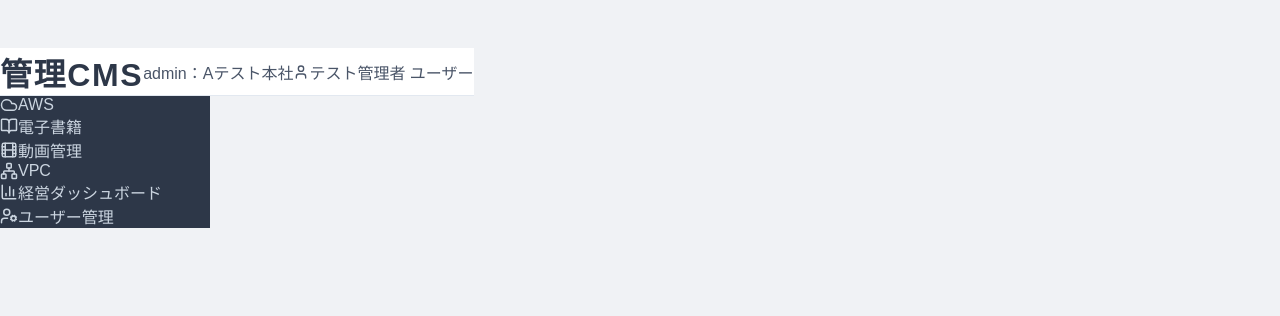
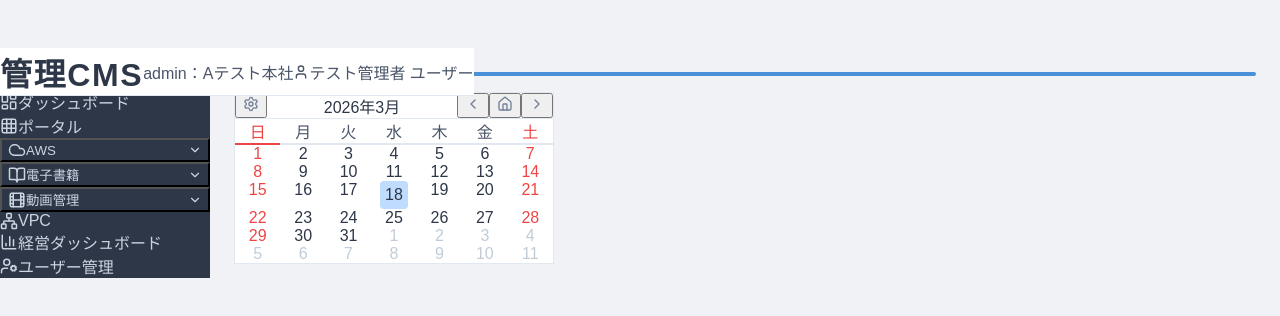
Before and after one commit to static-haruka/frontend-training-2, a Next.js app: page / in a window 1280 px wide. Shown: the top 316 px of the page. Built offline with nearby package versions, Linux system fonts and the light colour scheme.

Commit message:
feat: add dynamic sidebar and calendar component

```diff
--- a/src/app/page.tsx
+++ b/src/app/page.tsx
@@ -1,5 +1,6 @@
 import Header from "@/components/layout/Header";
 import Sidebar from "@/components/layout/Sidebar";
+import Calendar from "@/components/calendar/Calendar";
 
 export default function Home() {
   return (
@@ -7,6 +8,7 @@ export default function Home() {
       <Header />
       <Sidebar />
       <main
+        className="transition-all duration-300"
         style={{
           marginTop: "48px",
           marginLeft: "210px",
@@ -14,7 +16,15 @@ export default function Home() {
           minHeight: "calc(100vh - 48px)",
         }}
       >
-        {/*コンテンツを追加 */}
+        <div
+          style={{
+            height: "4px",
+            backgroundColor: "#4a90d9",
+            marginBottom: "16px",
+            borderRadius: "2px",
+          }}
+        />
+        <Calendar />
       </main>
     </div>
   );
--- /dev/null
+++ b/src/components/calendar/Calendar.tsx
@@ -0,0 +1,156 @@
+"use client";
+
+import { useState } from "react";
+import { ChevronLeft, ChevronRight, Home, Settings } from "lucide-react";
+
+const WEEKDAYS = ["日", "月", "火", "水", "木", "金", "土"];
+
+export default function Calendar() {
+  const today = new Date();
+  const [current, setCurrent] = useState({
+    year: today.getFullYear(),
+    month: today.getMonth(),
+  });
+
+  const goToPrev = () => {
+    setCurrent((prev) => {
+      const d = new Date(prev.year, prev.month - 1);
+      return { year: d.getFullYear(), month: d.getMonth() };
+    });
+  };
+
+  const goToNext = () => {
+    setCurrent((prev) => {
+      const d = new Date(prev.year, prev.month + 1);
+      return { year: d.getFullYear(), month: d.getMonth() };
+    });
+  };
+
+  const goToToday = () => {
+    setCurrent({ year: today.getFullYear(), month: today.getMonth() });
+  };
+
+  const { year, month } = current;
+
+  const daysInMonth = new Date(year, month + 1, 0).getDate();
+  const firstDay = new Date(year, month, 1).getDay();
+
+  const daysInPrevMonth = new Date(year, month, 0).getDate();
+  const prevDays = Array.from({ length: firstDay }, (_, i) =>
+    daysInPrevMonth - firstDay + 1 + i
+  );
+
+  const currentDays = Array.from({ length: daysInMonth }, (_, i) => i + 1);
+
+  const totalCells = 42;
+  const nextDays = Array.from(
+    { length: totalCells - prevDays.length - currentDays.length },
+    (_, i) => i + 1
+  );
+
+  const isToday = (day: number) =>
+    day === today.getDate() &&
+    month === today.getMonth() &&
+    year === today.getFullYear();
+
+  return (
+    <div
+      className="inline-block rounded"
+      style={{
+        backgroundColor: "#ffffff",
+        border: "1px solid #e2e8f0",
+        minWidth: "320px",
+      }}
+    >
+      {/* カレンダーヘッダー */}
+      <div
+        className="flex items-center gap-3 px-4 py-3"
+        style={{ borderBottom: "1px solid #e2e8f0" }}
+      >
+        <button className="p-1 rounded hover:bg-gray-100 transition-colors" style={{ color: "#718096" }}>
+          <Settings size={16} />
+        </button>
+        <span className="flex-1 text-center font-medium text-sm" style={{ color: "#2d3748" }}>
+          {year}年{month + 1}月
+        </span>
+        <div className="flex items-center gap-1">
+          <button onClick={goToPrev} className="p-1 rounded hover:bg-gray-100 transition-colors" style={{ color: "#718096" }}>
+            <ChevronLeft size={16} />
+          </button>
+          <button onClick={goToToday} className="p-1 rounded hover:bg-gray-100 transition-colors" style={{ color: "#718096" }}>
+            <Home size={16} />
+          </button>
+          <button onClick={goToNext} className="p-1 rounded hover:bg-gray-100 transition-colors" style={{ color: "#718096" }}>
+            <ChevronRight size={16} />
+          </button>
+        </div>
+      </div>
+
+      {/* 曜日ヘッダー */}
+      <div className="grid grid-cols-7">
+        {WEEKDAYS.map((day, i) => (
+          <div
+            key={day}
+            className="text-center text-xs py-2 font-medium"
+            style={{
+              color: i === 0 || i === 6 ? "#ef4444" : "#4a5568",
+              borderBottom: `2px solid ${i === 0 ? "#ef4444" : "#e2e8f0"}`,
+            }}
+          >
+            {day}
+          </div>
+        ))}
+      </div>
+
+      {/* 日付グリッド */}
+      <div className="grid grid-cols-7">
+        {/* 前月 */}
+        {prevDays.map((day, i) => (
+          <div key={`prev-${i}`} className="text-center text-xs py-3" style={{ color: "#c0ccd8" }}>
+            {day}
+          </div>
+        ))}
+
+        {/* 当月 */}
+        {currentDays.map((day) => {
+          const colIndex = (firstDay + day - 1) % 7;
+          const isSun = colIndex === 0;
+          const isSat = colIndex === 6;
+          const todayCell = isToday(day);
+
+          return (
+            <div
+              key={`cur-${day}`}
+              className="text-center text-xs py-3"
+              style={{ color: isSun || isSat ? "#ef4444" : "#2d3748" }}
+            >
+              {todayCell ? (
+                <span
+                  style={{
+                    display: "inline-block",
+                    width: "28px",
+                    height: "28px",
+                    lineHeight: "28px",
+                    backgroundColor: "#bfdbfe",
+                    borderRadius: "4px",
+                  }}
+                >
+                  {day}
+                </span>
+              ) : (
+                day
+              )}
+            </div>
+          );
+        })}
+
+        {/* 翌月 */}
+        {nextDays.map((day, i) => (
+          <div key={`next-${i}`} className="text-center text-xs py-3" style={{ color: "#c0ccd8" }}>
+            {day}
+          </div>
+        ))}
+      </div>
+    </div>
+  );
+}
--- a/src/components/layout/Sidebar.tsx
+++ b/src/components/layout/Sidebar.tsx
@@ -1,50 +1,103 @@
 "use client";
 
+import { useState } from "react";
 import Link from "next/link";
 import { usePathname } from "next/navigation";
-import {
-  LayoutDashboard,
-  Grid3X3,
-  Cloud,
-  BookOpen,
-  Film,
-  Network,
-  BarChart3,
-  UserCog,
-} from "lucide-react";
-
-// メニュー項目
-const navItems = [
-  { label: "ダッシュボード", icon: LayoutDashboard, href: "/dashboard" },
-  { label: "ポータル",       icon: Grid3X3,        href: "/portal" },
-  { label: "AWS",            icon: Cloud,          href: "/aws" },
-  { label: "電子書籍",       icon: BookOpen,       href: "/ebooks" },
-  { label: "動画管理",       icon: Film,           href: "/videos" },
-  { label: "VPC",            icon: Network,        href: "/vpc" },
-  { label: "経営ダッシュボード", icon: BarChart3,  href: "/management-dashboard" },
-  { label: "ユーザー管理",   icon: UserCog,        href: "/users" },
-];
+import { ChevronLeft, ChevronRight, ChevronDown, ChevronUp } from "lucide-react";
+import { navItems } from "@/lib/navItems";
 
 export default function Sidebar() {
+  const [collapsed, setCollapsed] = useState(false);
+  const [openMenus, setOpenMenus] = useState<Record<string, boolean>>({});
   const pathname = usePathname();
+
+  const toggleMenu = (label: string) => {
+    setOpenMenus((prev) => ({ ...prev, [label]: !prev[label] }));
+  };
+
+  const sidebarWidth = collapsed ? 56 : 210;
 
   return (
     <aside
-      className="fixed left-0 top-12 bottom-0 z-20 flex flex-col"
+      className="fixed left-0 top-12 bottom-0 z-20 flex flex-col transition-all duration-300"
       style={{
-        width: "210px",
+        width: sidebarWidth,
         backgroundColor: "#2d3748",
+        overflowX: "hidden",
       }}
     >
+      {/* 折りたたみボタン */}
+      <button
+        onClick={() => setCollapsed(!collapsed)}
+        className="flex items-center justify-center w-full py-3 transition-colors"
+        style={{
+          color: "#a0aec0",
+          borderBottom: "1px solid #3d4f63",
+          minHeight: "42px",
+        }}
+      >
+        {collapsed ? <ChevronRight size={16} /> : <ChevronLeft size={16} />}
+      </button>
+
+      {/* ナビゲーション */}
       <nav className="flex-1 overflow-y-auto py-2">
         {navItems.map((item) => {
           const Icon = item.icon;
-          const isActive = pathname === item.href;
+          const hasChildren = item.children && item.children.length > 0;
+          const isOpen = openMenus[item.label];
+          const isActive = item.href
+            ? pathname === item.href
+            : item.children?.some((c) => pathname === c.href);
 
+          // サブメニューあり
+          if (hasChildren) {
+            return (
+              <div key={item.label}>
+                <button
+                  onClick={() => toggleMenu(item.label)}
+                  className="w-full flex items-center gap-3 px-4 py-2.5 text-sm transition-colors text-left"
+                  style={{
+                    color: isActive ? "#90cdf4" : "#cbd5e0",
+                    backgroundColor: isActive ? "#3d4f63" : "transparent",
+                  }}
+                >
+                  <Icon size={18} className="flex-shrink-0" />
+                  {!collapsed && (
+                    <>
+                      <span className="flex-1 whitespace-nowrap">{item.label}</span>
+                      {isOpen ? <ChevronUp size={14} /> : <ChevronDown size={14} />}
+                    </>
+                  )}
+                </button>
+
+                {/* サブメニュー */}
+                {!collapsed && isOpen && (
+                  <div style={{ backgroundColor: "#253141" }}>
+                    {item.children!.map((child) => (
+                      <Link
+                        key={child.href}
+                        href={child.href}
+                        className="flex items-center pl-11 pr-4 py-2 text-sm transition-colors"
+                        style={{
+                          color: pathname === child.href ? "#90cdf4" : "#a0aec0",
+                          backgroundColor: pathname === child.href ? "#3d4f63" : "transparent",
+                          textDecoration: "none",
+                        }}
+                      >
+                        {child.label}
+                      </Link>
+                    ))}
+                  </div>
+                )}
+              </div>
+            );
+          }
+
+          // サブメニューなし
           return (
             <Link
               key={item.label}
-              href={item.href}
+              href={item.href!}
               className="flex items-center gap-3 px-4 py-2.5 text-sm transition-colors"
               style={{
                 color: isActive ? "#90cdf4" : "#cbd5e0",
@@ -53,7 +106,9 @@ export default function Sidebar() {
               }}
             >
               <Icon size={18} className="flex-shrink-0" />
-              <span className="whitespace-nowrap">{item.label}</span>
+              {!collapsed && (
+                <span className="whitespace-nowrap">{item.label}</span>
+              )}
             </Link>
           );
         })}
--- /dev/null
+++ b/src/lib/navItems.ts
@@ -0,0 +1,69 @@
+import {
+  LayoutDashboard,
+  Grid3X3,
+  Cloud,
+  BookOpen,
+  Film,
+  Network,
+  BarChart3,
+  UserCog,
+} from "lucide-react";
+
+export type NavItem = {
+  label: string;
+  icon: React.ElementType;
+  href?: string;
+  children?: { label: string; href: string }[];
+};
+
+export const navItems: NavItem[] = [
+  {
+    label: "ダッシュボード",
+    icon: LayoutDashboard,
+    href: "/dashboard",
+  },
+  {
+    label: "ポータル",
+    icon: Grid3X3,
+    href: "/portal",
+  },
+  {
+    label: "AWS",
+    icon: Cloud,
+    children: [
+      { label: "AWS利用料金", href: "/aws/cost" },
+      { label: "AWSインスタンス一覧", href: "/aws/instances" },
+    ],
+  },
+  {
+    label: "電子書籍",
+    icon: BookOpen,
+    children: [
+      { label: "アップロード", href: "/ebooks/upload" },
+      { label: "電子書籍管理", href: "/ebooks/manage" },
+    ],
+  },
+  {
+    label: "動画管理",
+    icon: Film,
+    children: [
+      { label: "カテゴリ管理", href: "/videos/categories" },
+      { label: "動画管理", href: "/videos/manage" },
+    ],
+  },
+  {
+    label: "VPC",
+    icon: Network,
+    href: "/vpc",
+  },
+  {
+    label: "経営ダッシュボード",
+    icon: BarChart3,
+    href: "/management-dashboard",
+  },
+  {
+    label: "ユーザー管理",
+    icon: UserCog,
+    href: "/users",
+  },
+];
```
